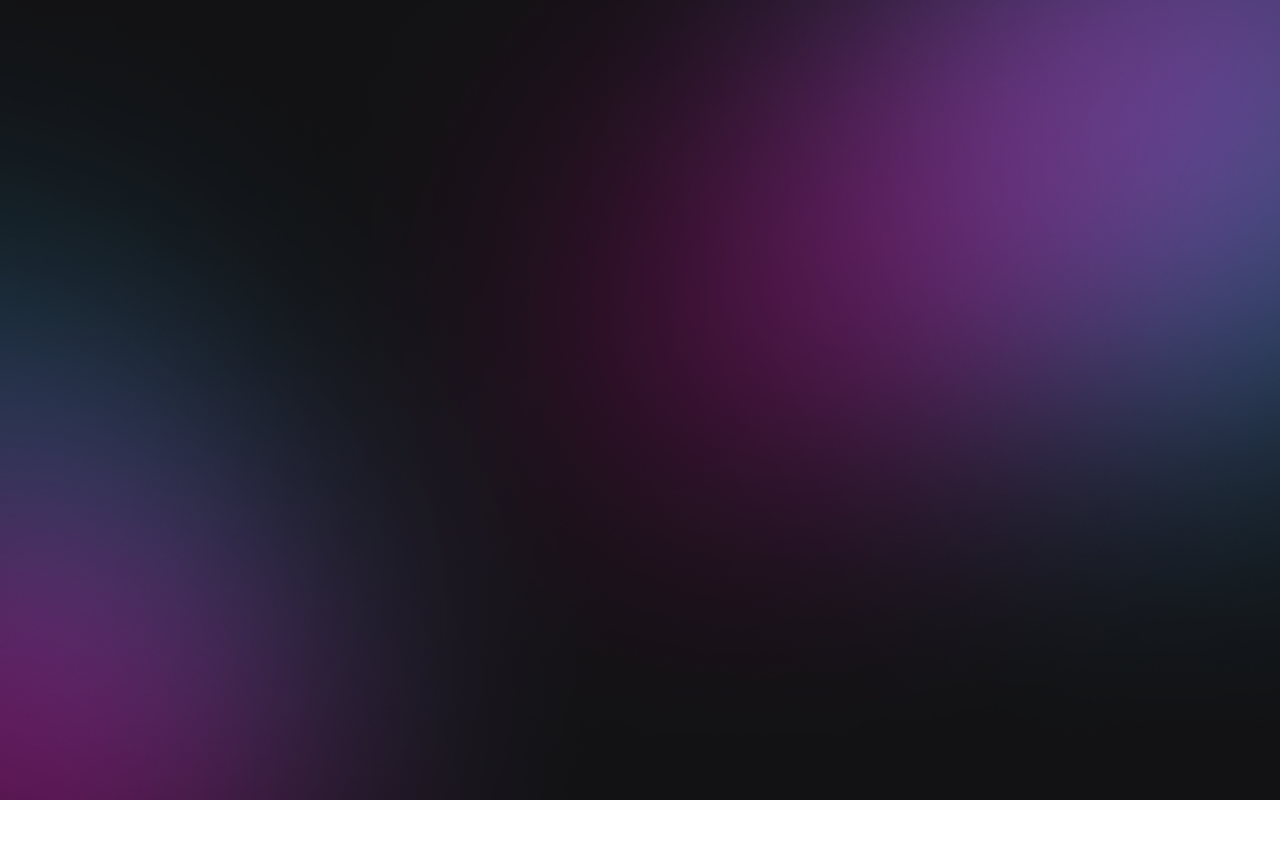
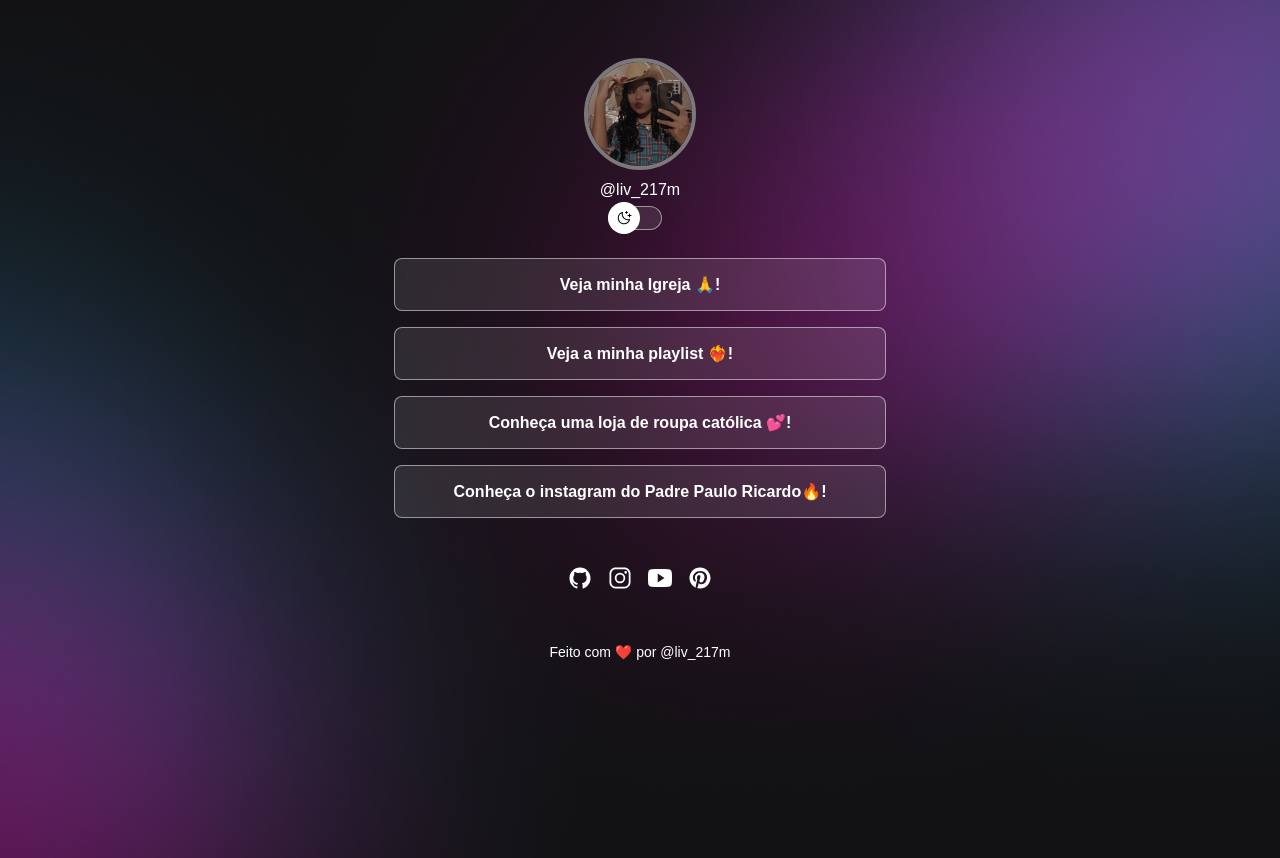
Before and after one commit to LiviaOrmeleze/HTML, a plain HTML site: page Aula03/index.html in a window 1280 px wide. Before the commit the page ends 800 px from the top, so only its background shows below. Drawn offline with nearby package versions, Linux system fonts and the light colour scheme.

Commit message:
auladeHTML

```diff
--- a/Aula03/css/stlyle.css
+++ b/Aula03/css/stlyle.css
@@ -1,16 +1,168 @@
 /* faz aplicação global de CSS */
 * {
-    margin: 0;
-    padding: 0;
-    box-sizing: border-box;
+  margin: 0;
+  padding: 0;
+  box-sizing: border-box;
 }
 /* Variaveis que podem ser usadas para o documento */
 /* Ativo somente no Dark Mode */
-:root{
-    --bg-url: url(../img/fundo.png)
+:root {
+  --bg-url: url(../img/fundo.png);
 }
 
-body{
-    background: var(--bg-url) no-repeat top center / cover;
-    height: 100vh
+body {
+  background: var(--bg-url) no-repeat top center / cover;
+  height: 100vh;
+  color: white;
+  text-decoration: none;
+  font-family: Arial, Helvetica, sans-serif;
 }
+
+#container {
+  width: 100%;
+  max-width: 588px;
+  margin: 58px auto 0px;
+  padding: 0px 24px;
+}
+
+#perfil {
+  display: flex;
+  flex-direction: column;
+  align-items: center;
+}
+
+#perfil img {
+  width: 112px;
+  height: 112px;
+  border-radius: 50%;
+  border: 4px solid rgba(146, 146, 146, 0.8);
+  object-fit: cover;
+}
+
+#perfil p {
+  margin-top: 8px;
+  font-weight: 500;
+  line-height: 24px;
+}
+
+/* BOTÂO */
+#botao {
+  position: relative;
+  width: 64px;
+  margin: 4px auto;
+}
+
+#botao button {
+  width: 32px;
+  height: 32px;
+  border-radius: 50%;
+  border: 0;
+  background: #fff url(../img/MoonStars.png) no-repeat center;
+
+  position: absolute;
+  z-index: 1;
+  top: 50%;
+  transform: translateY(-50%);
+
+  animation: slide-out 0.2s;
+}
+
+#botao button:hover {
+    outline: 8px solid rgba(255, 255, 255, 0.2);
+    transition: all 0.2s;
+}
+
+#botao span {
+  background: rgba(255, 255, 255, 0.1);
+  display: block;
+  width: 54px;
+  height: 24px;
+  border: 1px solid rgba(255, 255, 255, 0.5);
+  border-radius: 24px;
+
+  backdrop-filter: blur(4px);
+  -webkit-backdrop-filter: blur(4px);
+}
+
+#links ul{
+    list-style: none;
+    display: flex;
+    flex-direction: column;
+    gap: 16px;
+    padding: 24px;
+}
+
+#links ul li a{
+    display: flex;
+    align-items: center;
+    justify-content: center;
+    padding: 16px 24px;
+    border: 1px solid rgba(255, 255, 255, 0.5);
+    border-radius: 8px;
+    background: rgba(255, 255, 255, 0.1);
+    text-decoration: none;
+    font-weight: bold;
+    color: #fff;
+
+}
+
+#links ul li a:hover {
+    background: rgba(255, 255, 255, 0.2);
+    border: 1px solid #fff;
+
+    transition: all 2s;
+}
+
+#redeSocial{
+    display: flex;
+    justify-content: center;
+    padding: 24px;
+    gap: 16px;
+    font-size: 24px;
+}
+
+#redeSocial a{
+    text-decoration: none;
+    color : #fff
+}
+
+#footer{
+    text-align: center;
+    font-size: 14px;
+    padding: 24px;
+}
+
+#footer a {
+    text-decoration: none;
+    color: #fff
+}
+
+
+
+
+
+
+
+
+
+
+
+
+/* animação do botão */
+@keyframes slide-out {
+  from {
+    left: 50%;
+  }
+  to {
+    left: 0;
+  }
+}
+
+@keyframes slide-in {
+  from {
+    left: 0;
+  }
+  to {
+    left: 50%;
+  }
+}
--- a/Aula03/index.html
+++ b/Aula03/index.html
@@ -1,13 +1,55 @@
 <!DOCTYPE html>
 <html lang="en">
-<head>
-    <meta charset="UTF-8">
-    <meta name="viewport" content="width=device-width, initial-scale=1.0">
+  <head>
+    <meta charset="UTF-8" />
+    <meta name="viewport" content="width=device-width, initial-scale=1.0" />
     <title>DevLinks</title>
 
-    <link rel="stylesheet" href="./css/stlyle.css">
-</head>
-<body>
+    <link rel="stylesheet" href="./css/stlyle.css" />
+  </head>
+  <body>
+    <div id="container">
+      <div id="perfil">
+        <img
+          src="./img/IMG_20240608_195429_505.webp"
+          alt="Foto de uma garota com blusa xadrez, cabelo solto cacheado, com um chapéu de cowboy beje, olhando para o celular que esta apontado para o espelho e a boca em formato de bico"
+        />
+        <p>@liv_217m</p>
+      </div>
 
-</body>
+      <div id="botao">
+        <button></button>
+        <span></span>
+      </div>
+
+      <div id="links">
+        <ul>
+          <li><a href="https://www.instagram.com/santacruzpotunduva/">Veja minha Igreja 🙏!</a></li>
+          <li><a href="https://open.spotify.com/playlist/7kzfyFtGu1YS3W9NiAWskd">Veja a minha playlist ❤️‍🔥!</a></li>
+          <li><a href="https://www.usemariae.com.br/">Conheça uma loja de roupa católica 💕!</a></li>
+          <li><a href="https://www.instagram.com/pepauloricardo/">Conheça o instagram do Padre Paulo Ricardo🔥!</a></li>
+        </ul>
+      </div>
+
+      <div id="redeSocial">
+        <a href="https://github.com/LiviaOrmeleze"><ion-icon name="logo-github"></ion-icon></a>
+        <a href="https://www.instagram.com/liv_217m/"><ion-icon name="logo-instagram"></ion-icon></a>
+        <a href="https://www.youtube.com/colodedeus"><ion-icon name="logo-youtube"></ion-icon></a>
+        <a href="https://br.pinterest.com/lormeleze217/"><ion-icon name="logo-pinterest"></ion-icon></a>
+      </div>
+
+<div id="footer">
+    <p>Feito com ❤️ por <a href="">@liv_217m</a> </p>
+</div>
+
+    </div>
+  </body>
+  <script
+    type="module"
+    src="https://unpkg.com/ionicons@7.1.0/dist/ionicons/ionicons.esm.js"
+  ></script>
+  <script
+    nomodule
+    src="https://unpkg.com/ionicons@7.1.0/dist/ionicons/ionicons.js"
+  ></script>
 </html>
```
Also changed, not shown: Aula03/img/IMG_20240608_195429_505.webp (added), Aula03/img/MoonStars.png (added), Aula03/img/Sun.png (added).
